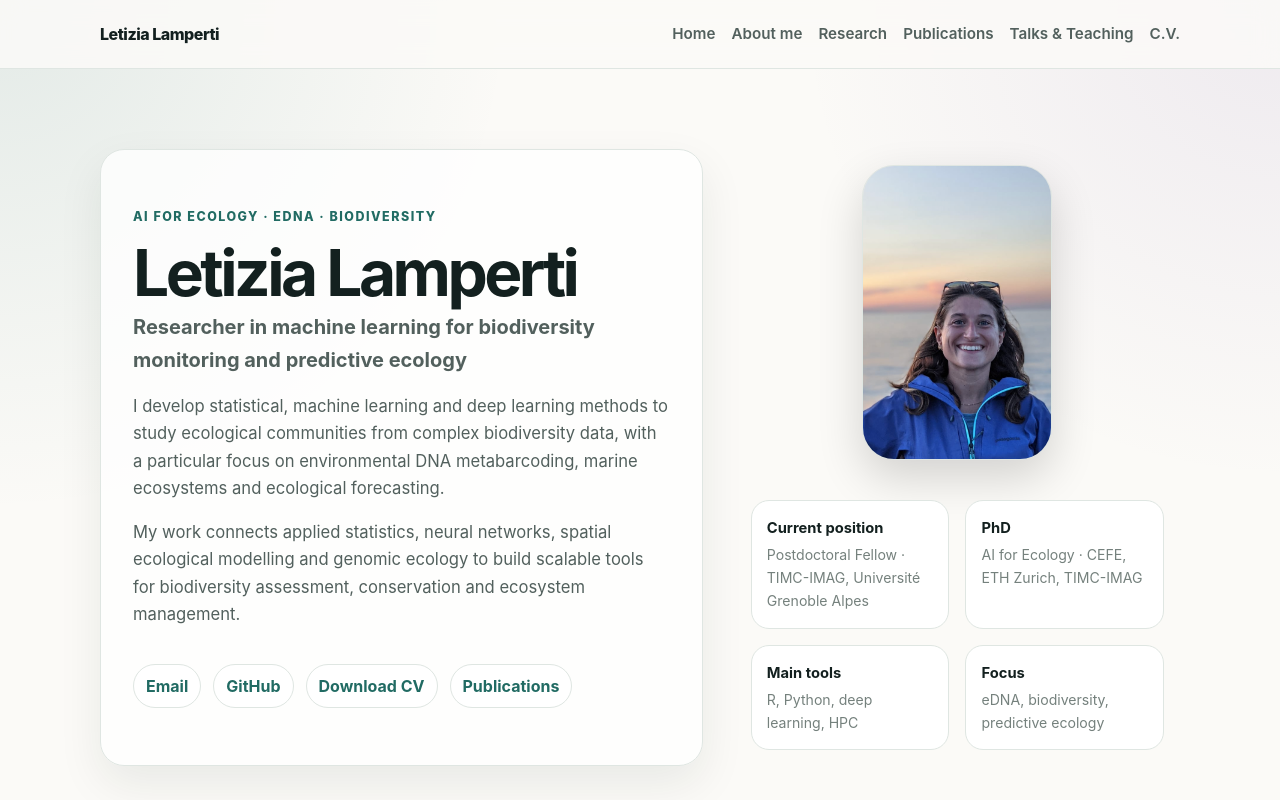
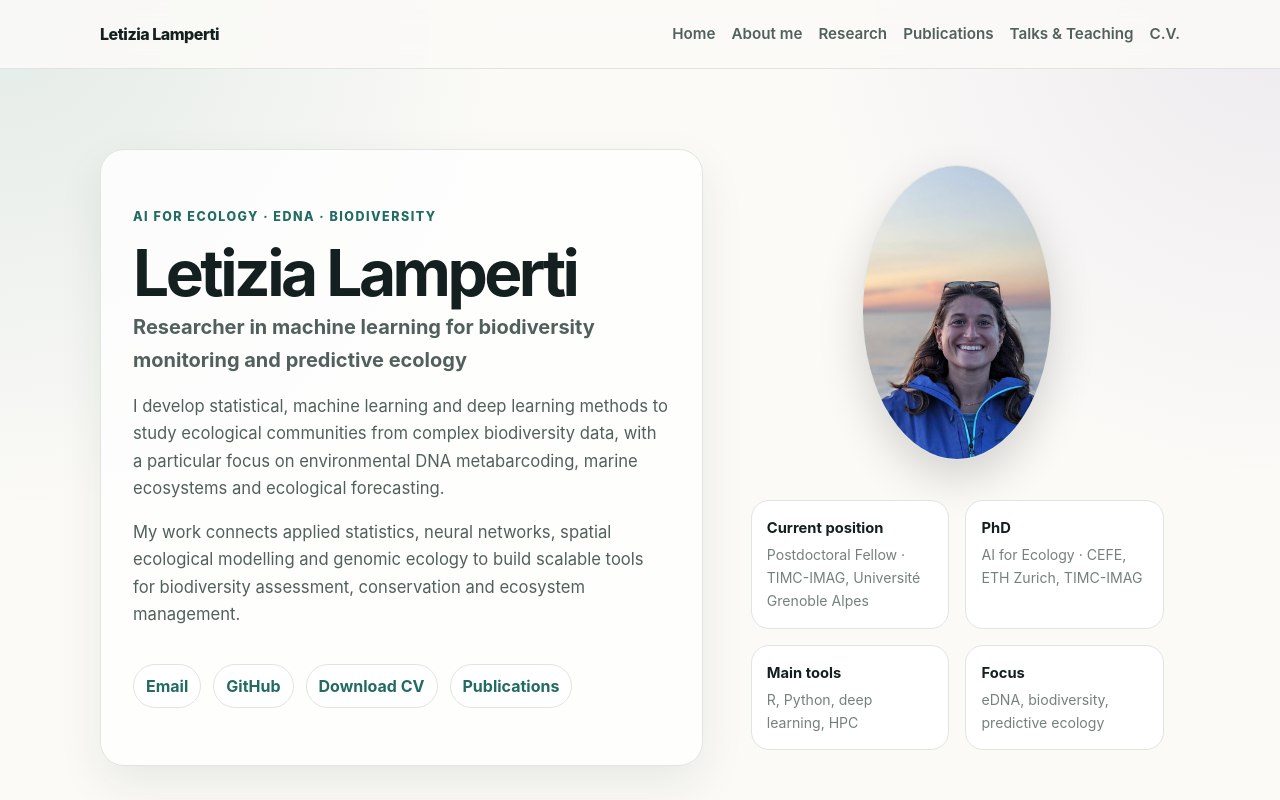
Before and after one commit to letizialamperti/Letizia-Lamperti, a plain HTML site: page index.html in a window 1280 px wide. Shown: the top 800 px of the page. Drawn offline with Linux system fonts and the light colour scheme.

Commit message:
Update styles.css

```diff
--- a/styles.css
+++ b/styles.css
@@ -145,7 +145,7 @@ section h2 { font-size:1.8rem; margin:0 0 1rem; letter-spacing:-0.04em; }
 .portrait {
   width: 190px;
   height: 190px;
-  border-radius: 32px;
+  border-radius: 50%;
   overflow: hidden;
   margin: 0 auto 1.5rem auto;
   background: #f0ede8;
```
